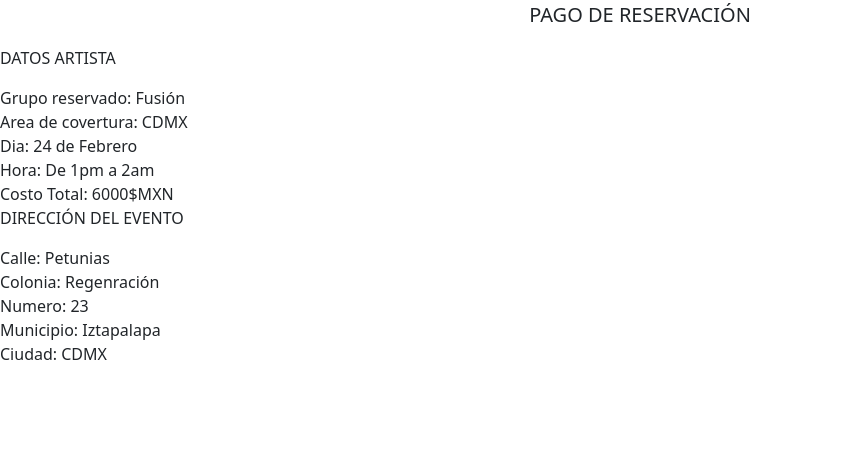
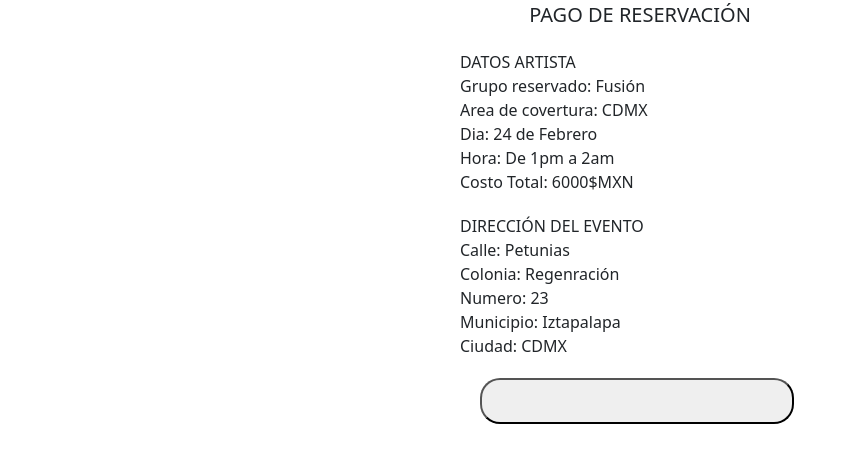
Before and after one commit to Kodemia-MusicApp/MusicApp-FrontEnd, a React (Create React App) app: page /crearcuenta/payment/execute-payment in a window 1280 px wide. Shown: the top 462 px of the page, without its empty margins (0-857 px from the left). Built offline with nearby package versions, Linux system fonts and the light colour scheme.

Commit message:
2 files modified

```diff
--- a/src/Pages/Payment/Payment.jsx
+++ b/src/Pages/Payment/Payment.jsx
@@ -11,7 +11,7 @@ export const Payment = () => {
                     <div className="Payment-content">
                         <p className="Login-Title">PAGO DE RESERVACIÓN</p>
                         <div className="artistReservedData">
-                            <p>DATOS ARTISTA</p>
+                            <p className="dataTitles"> DATOS ARTISTA</p>
                             <p className="datatext">Grupo reservado: Fusión</p>
                             <p className="datatext">Area de covertura: CDMX</p>
                             <p className="datatext">Dia: 24 de Febrero </p>
@@ -20,13 +20,14 @@ export const Payment = () => {
                         </div>
 
                         <div>
-                            <p>DIRECCIÓN DEL EVENTO</p>
+                            <p className="dataTitles">DIRECCIÓN DEL EVENTO</p>
                             <p className="datatext">Calle: Petunias</p>
                             <p className="datatext">Colonia: Regenración</p>
                             <p className="datatext">Numero: 23</p>
                             <p className="datatext">Municipio: Iztapalapa</p>
                             <p className="datatext">Ciudad: CDMX</p>
                         </div>
+                        <button className="BotonGeneral"></button>
                     </div>
                 </div>
             </div>
--- a/src/Pages/Payment/Payment.scss
+++ b/src/Pages/Payment/Payment.scss
@@ -0,0 +1,10 @@
+///CONTAINERS
+.Payment-container {
+  width: 360px;
+  height: 10vh;
+}
+
+.Payment{
+  display: flex;
+  justify-content: center;
+}
```
